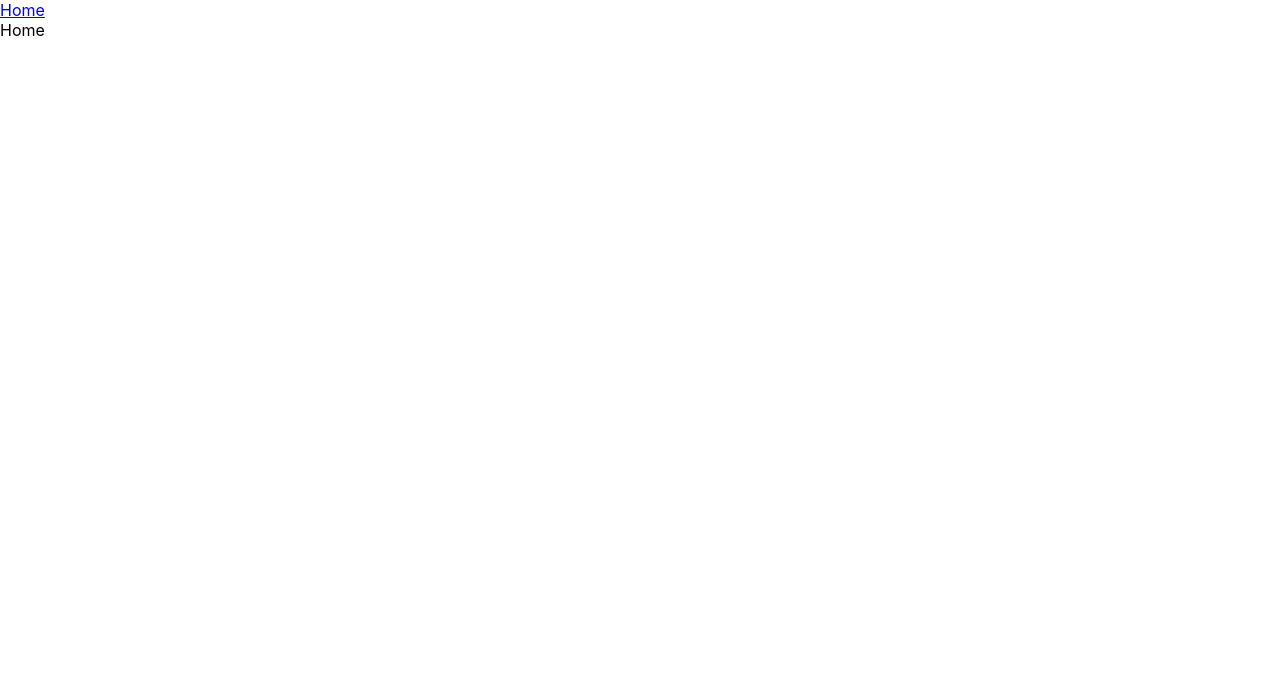
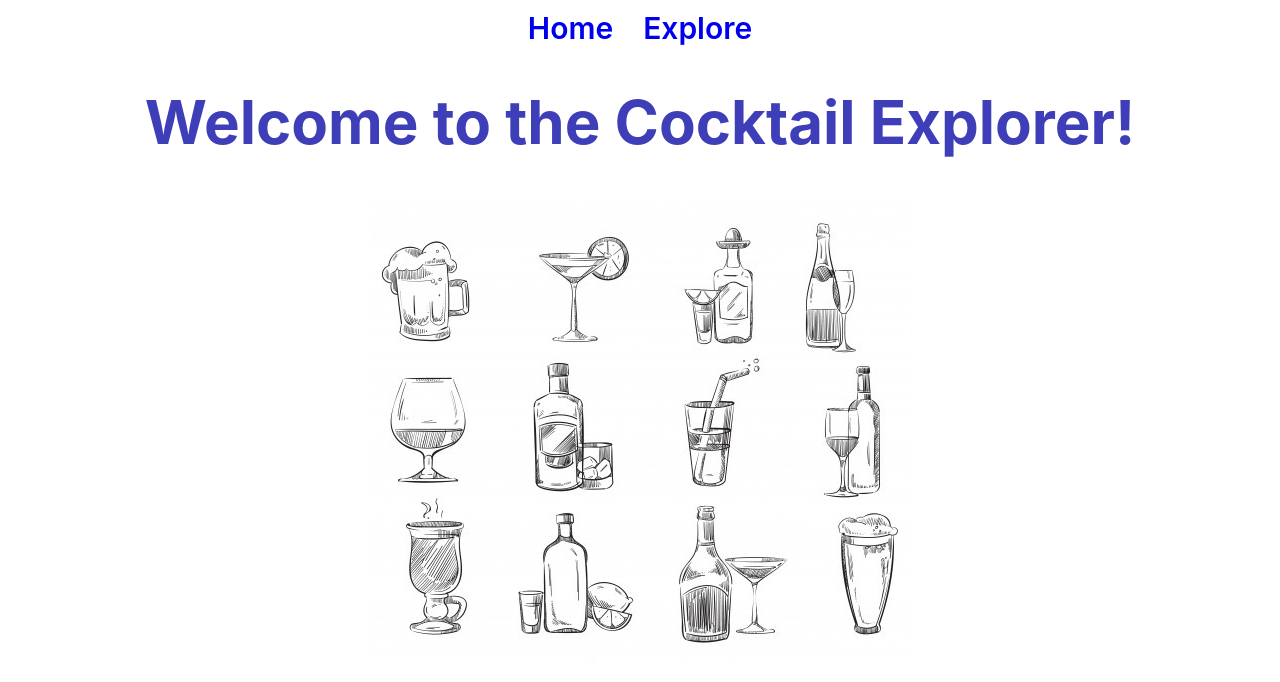
Before and after one commit to cazhjo/drink-app, a React (Create React App) app: page / in a window 1280 px wide. Shown: the top 682 px of the page. Built offline with nearby package versions, Linux system fonts and the light colour scheme.

Commit message:
Homepage finished

```diff
--- a/src/components/Header.js
+++ b/src/components/Header.js
@@ -1,10 +1,12 @@
 import React from 'react';
 import { Link } from 'react-router-dom';
+import '../styling/Header.css'
 
 const Header = () => (
-    <>
+    <div className='header'>
         <Link to='/'>Home</Link>
-    </>
+        <Link to='/explore'>Explore</Link>
+    </div>
 )
 
 export default Header;
--- a/src/pages/Home.js
+++ b/src/pages/Home.js
@@ -1,8 +1,13 @@
 import React from 'react';
+import '../styling/Home.css';
+import image from '../assets/images/landing-page-img.png'
 
 const Home = () => {
     return (
-        <div>Home</div>
+        <div className='home'>
+            <h1>Welcome to the Cocktail Explorer!</h1>
+            <img src={image} />
+        </div>
     )
 }
 
--- /dev/null
+++ b/src/styling/Header.css
@@ -0,0 +1,12 @@
+.header{
+    text-align: center;
+    margin: auto;
+    margin-top: 10px;
+    font-size: 30px;
+    font-weight: 600;
+}
+
+a{
+    text-decoration: none;
+    margin: 15px;
+}
--- /dev/null
+++ b/src/styling/Home.css
@@ -0,0 +1,9 @@
+.home{
+    margin: auto;
+    text-align: center;
+}
+
+h1{
+    font-size: 60px;
+    color: rgb(62, 62, 185);
+}
```
Also changed, not shown: src/assets/images/landing-page-img.png (added).
